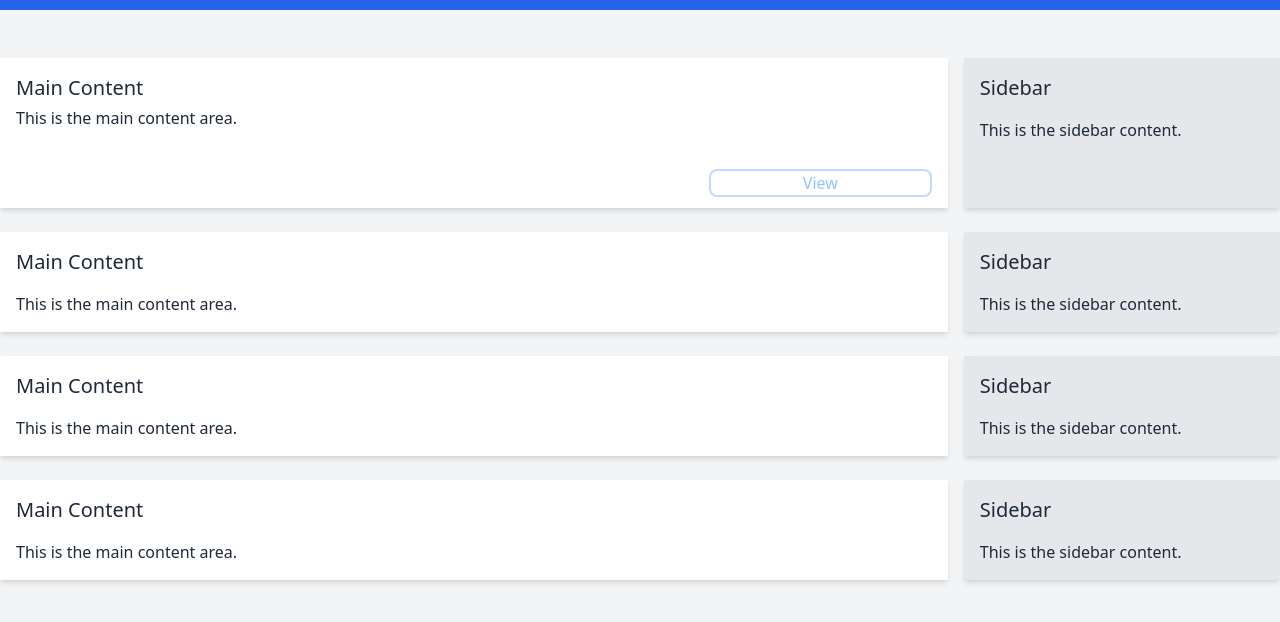
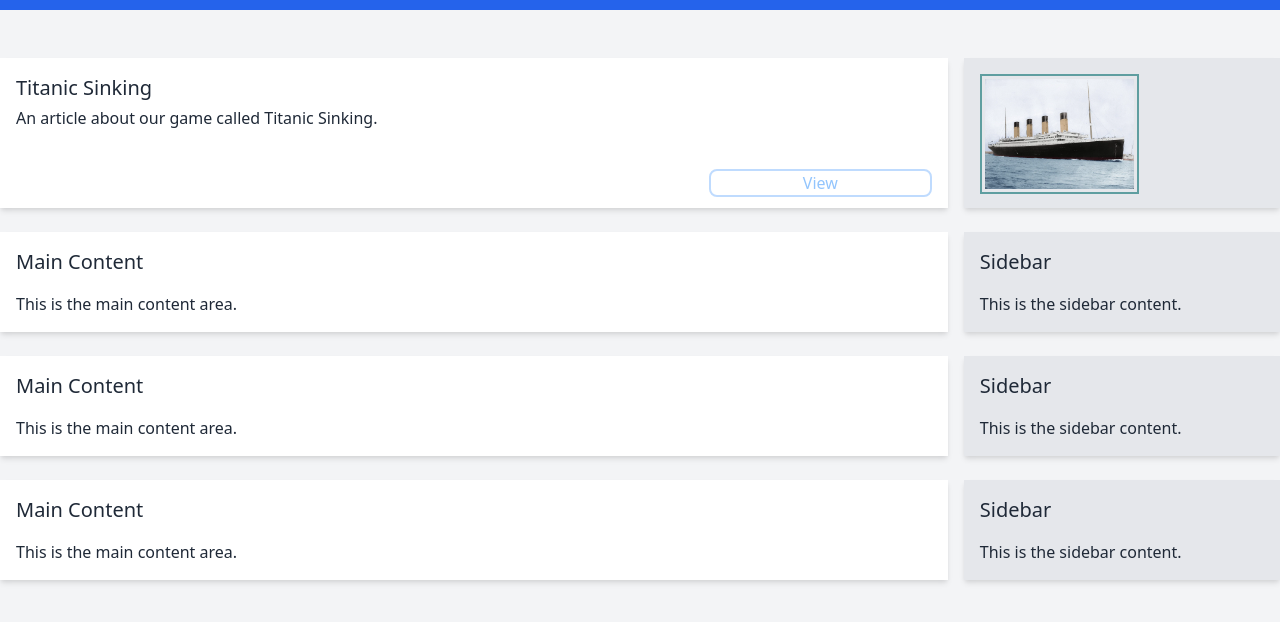
Before and after one commit to Amongusgod096/Rylans-Web, a plain HTML site: page index.html in a window 1280 px wide. Shown: the part 78-700 px from the top of the page. Drawn offline with nearby package versions, Linux system fonts and the light colour scheme.

Commit message:
first article

```diff
--- a/index.html
+++ b/index.html
@@ -16,14 +16,13 @@
         <div class="flex flex-row mt-6" style="height: 150px;">
             <!-- Main Area -->
             <div class="w-3/4 p-4 bg-white shadow-md grid grid-cols-4 grid-rows-4 gap-2">
-                <h2 class="text-xl mb-4 col-span-4">Main Content</h2>
-                <p class="row-start-2 row-span-3 col-span-3">This is the main content area.</p>
+                <h2 class="text-xl mb-4 col-span-4">Titanic Sinking</h2>
+                <p class="row-start-2 row-span-3 col-span-3">An article about our game called Titanic Sinking.</p>
                 <button  onclick="location.href='./article.html'" type="button" class="col-start-4 row-start-4 border-solid border-2 border-blue-200 rounded-lg text-blue-300" style="height: fit-content;">View</button>
             </div>
             <!-- Sidebar -->
             <div class="w-1/4 p-4 bg-gray-200 shadow-md ml-4">
-                <h2 class="text-xl mb-4">Sidebar</h2>
-                <p>This is the sidebar content.</p>
+                <img src="./titanic_sm.png" alt="titanic ship" style="height: 120px; border: solid 2px cadetblue; padding: 3px;">
             </div>
         </div>
         <div class="flex flex-row mt-6">
```
Also changed, not shown: titanic_sm.png (added).
